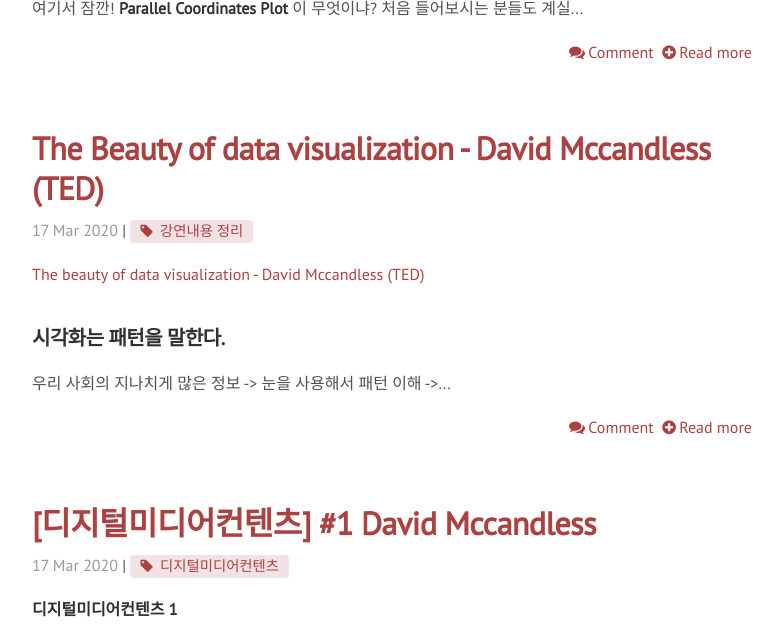
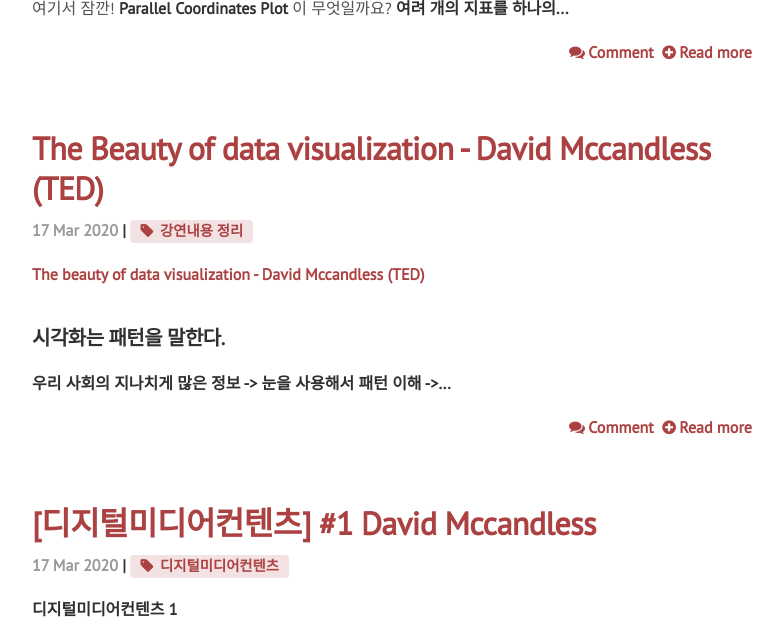
Before and after one commit to shanny924/shanny924.github.io, a Jekyll site: the page built from blog/index.html, in a window 1280 px wide and 900 px high, scrolled down 370 px, cut to the strip 262-900 px from the top of the window. Shown: the whole strip, without its empty margins (248-1031 px from the left). Built offline with Jekyll 4.4.1, drawn with Linux system fonts in a browser that asks for light colours; nearby versions of some CDN libraries; the list of posts is cut into pages by our own code; comment, search, counter and statistics services are not loaded.

Commit message:
Update 2020-03-17-tableau#3.md

```diff
--- a/_posts/2020-03-17-tableau#3.md
+++ b/_posts/2020-03-17-tableau#3.md
@@ -9,10 +9,9 @@
 
 ![parallel](https://drive.google.com/uc?id=132XgkeVpQy3W8bfgIV2A3E8aNtz7f4Lt)
 
-여기서 잠깐! **Parallel Coordinates Plot** 이 무엇이냐? 처음 들어보시는 분들도 계실 텐데요.
-Parallel Coordinates Plot, 즉 평행 좌표 플롯은 **여려 개의 지표를 하나의 축에 통합해서 라인 그래프를 그리는 것** 이라고 생각하시면 될 듯 합니다!
-네임 그대로 지표에 대한 값들을 **평행하게 배치**하는 것인데요.
-특히 변수가 3개 이상인 다변량 데이터를 2차원 평면에 효과적으로 시각화 할 수 있는 방안입니다.
+여기서 잠깐! **Parallel Coordinates Plot** 이 무엇일까요?
+**여려 개의 지표를 하나의 축에 통합해서 라인 그래프를 그리는 것** 이라고 생각하시면 될 듯 합니다!
+말 그대로 지표에 대한 값들을 **평행하게 배치**하는 것인데요. 특히 변수가 3개 이상인 다변량 데이터를 2차원 평면에 효과적으로 시각화 할 수 있는 방안입니다.
 
 이 그래프가 어떻게 시각화되는지 그 원리부터 살펴보겠습니다!
 만약 아래와 같은 데이터 셋이 있다고 가정을 해봅시다.
```
